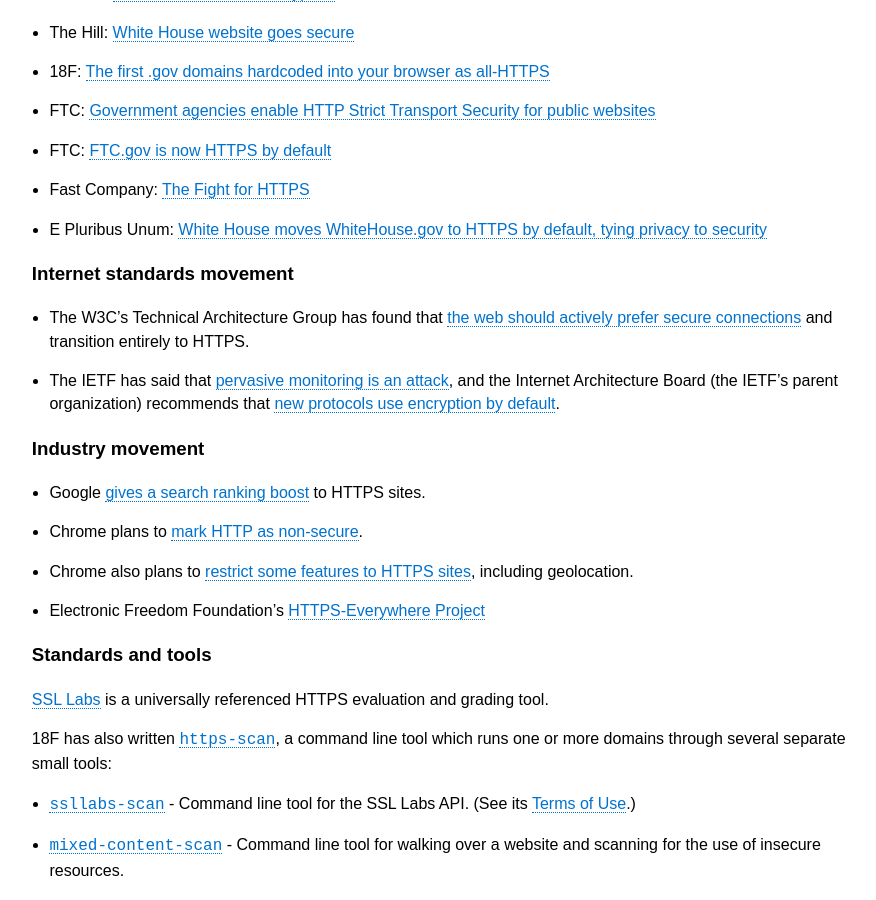
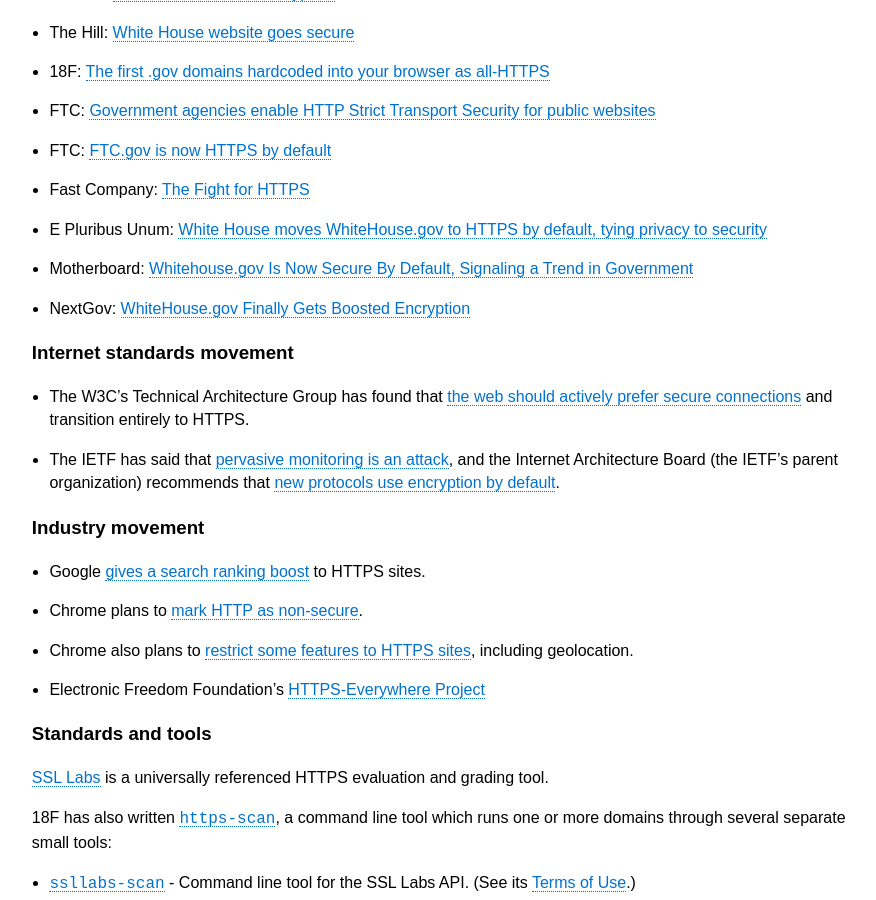
Before and after one commit to GSA/https, a Jekyll site: the page built from pages/resources.md, in a window 1280 px wide and 900 px high, scrolled down 390 px. Shown: the whole window, without its empty margins (353-1229 px from the left). Built offline with Jekyll 4.4.1, drawn with Linux system fonts in a browser that asks for light colours; Markdown is read by kramdown in place of the engine named in the settings.

Commit message:
adding 2 articles

```diff
--- a/pages/resources.md
+++ b/pages/resources.md
@@ -18,6 +18,9 @@
 * FTC: [FTC.gov is now HTTPS by default](https://www.ftc.gov/news-events/blogs/techftc/2015/03/ftcgov-now-https-default)
 * Fast Company: [The Fight for HTTPS](http://www.fastcompany.com/3036430/the-fight-for-https)
 * E Pluribus Unum: [White House moves WhiteHouse.gov to HTTPS by default, tying privacy to security](http://e-pluribusunum.com/2015/03/11/white-house-moves-whitehouse-gov-to-https-by-default-tying-privacy-to-security/)
+* Motherboard: [Whitehouse.gov Is Now Secure By Default, Signaling a Trend in Government](http://motherboard.vice.com/read/whitehouse-site-is-now-secure-by-default-signaling-a-trend-in-government)
+* NextGov: [WhiteHouse.gov Finally Gets Boosted Encryption](http://www.nextgov.com/cybersecurity/2015/03/white-house-dot-gov-website-use-https-encryption/107223/?oref=river)
+
 
 ### Internet standards movement
 
```
